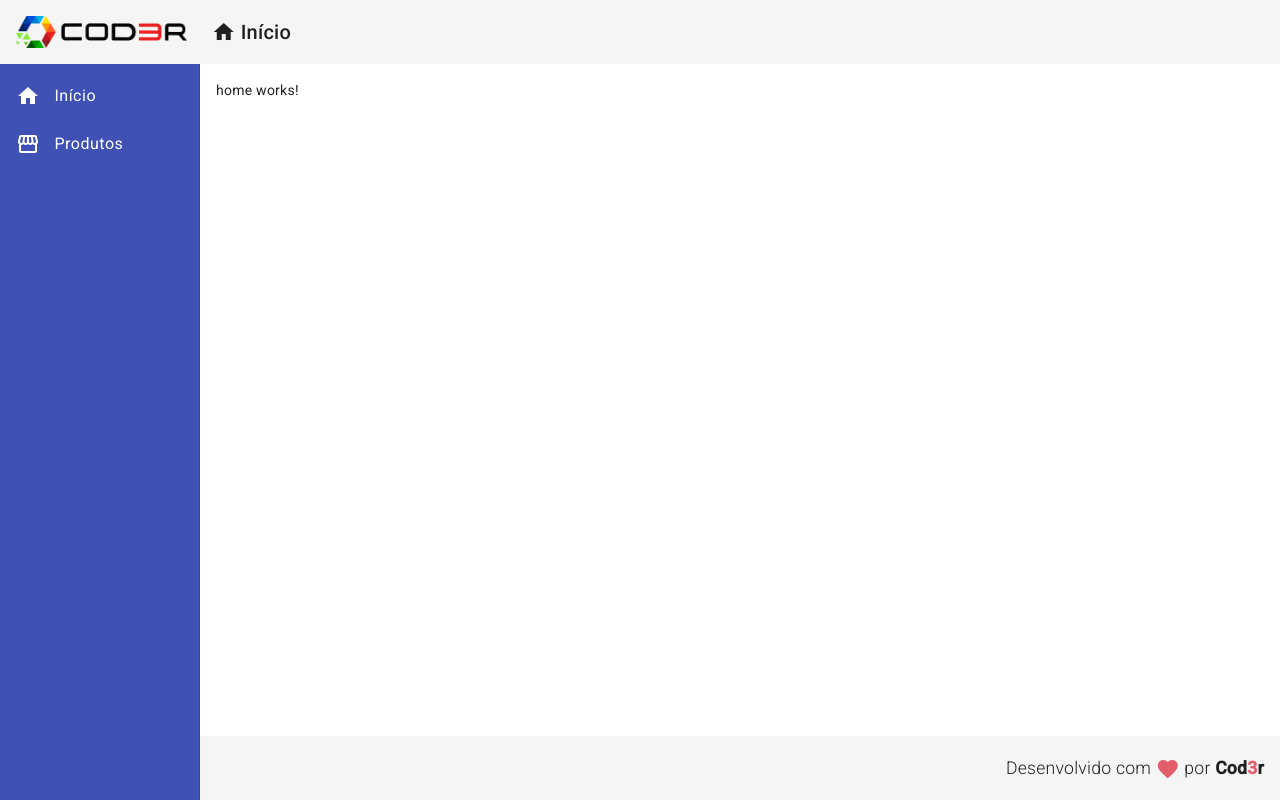
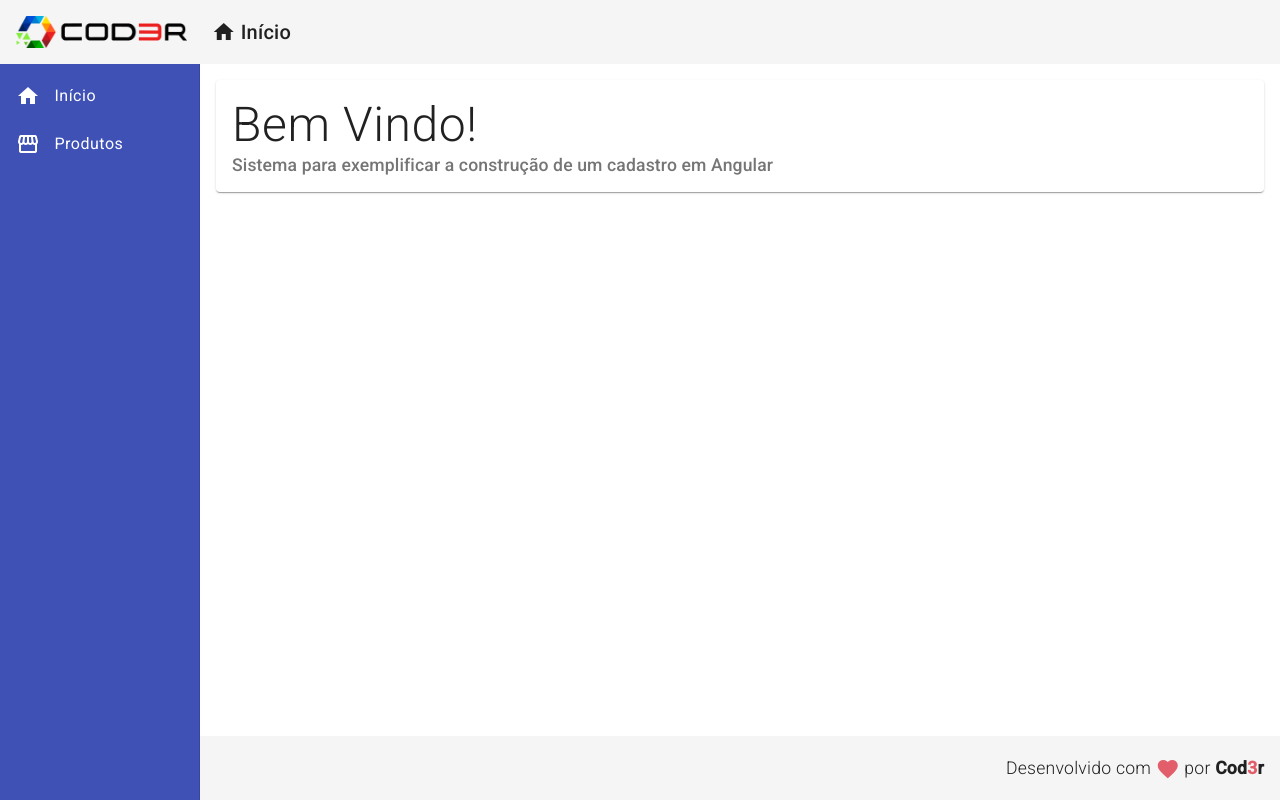
Before and after one commit to Alderj/crud, an Angular app: page / in a window 1280 px wide. Built offline with nearby package versions, Linux system fonts and the light colour scheme.

Commit message:
estilizado o componente home

```diff
--- a/src/app/app.module.ts
+++ b/src/app/app.module.ts
@@ -8,11 +8,12 @@
 
 import { FooterComponent } from './components/template/footer/footer.component';
 import { NavComponent } from './components/template/nav/nav.component';
+import { HomeComponent } from './views/home/home.component'
 
 import { MatToolbarModule } from '@angular/material/toolbar';
 import { MatSidenavModule } from '@angular/material/sidenav';
+import { MatCardModule } from '@angular/material/card';
 import { MatListModule } from '@angular/material/list';
-import { HomeComponent } from './views/home/home.component'
 
 @NgModule({
   declarations: [
@@ -27,7 +28,7 @@
     AppRoutingModule,
     BrowserAnimationsModule,
     MatToolbarModule,MatSidenavModule,
-    MatListModule
+    MatListModule,MatCardModule
   ],
   providers: [],
   bootstrap: [AppComponent]
--- a/src/app/views/home/home.component.css
+++ b/src/app/views/home/home.component.css
@@ -0,0 +1,13 @@
+.home{
+    padding: 1rem;
+}
+
+.home .title{
+    font-size: 3rem;
+    font-weight: 300;
+    line-height: 1.2;
+}
+
+.home .subtitle{
+    font-size: 1.1rem;
+}
--- a/src/app/views/home/home.component.html
+++ b/src/app/views/home/home.component.html
@@ -1 +1,8 @@
-<p>home works!</p>
+<mat-card class="home mat-elevation-z3">
+    <mat-card-title class="title">
+        Bem Vindo!
+    </mat-card-title>
+    <mat-card-subtitle class="subtitle">
+        Sistema para exemplificar a construção de um cadastro em Angular
+    </mat-card-subtitle>
+</mat-card>
```
